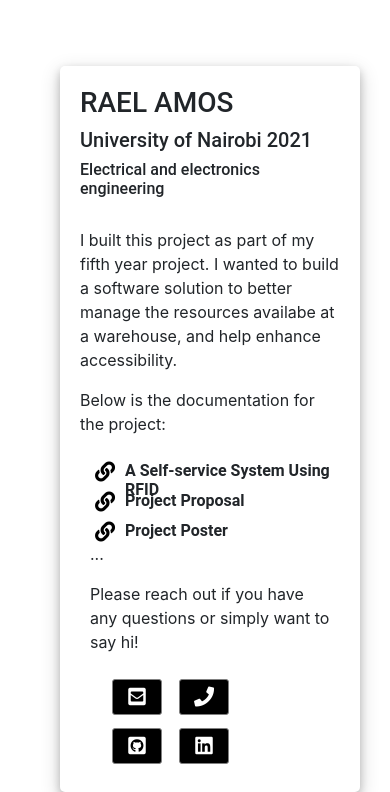
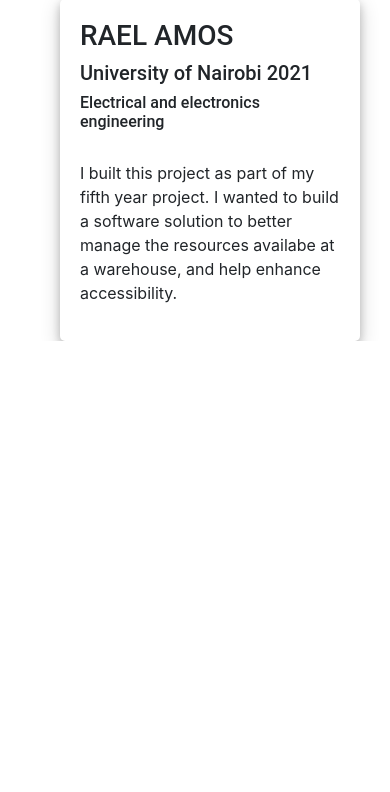
Before and after one commit to arllence/warehouse-management, a Django app: page /about in a window 390 px wide. Shown: the part 1163-1955 px from the top of the page. After the commit the page ends 1504 px from the top, so only its background shows below. Run offline with Django 3.2, Linux system fonts and the light colour scheme; some libraries are stand-ins or nearby versions.

Commit message:
made recommended changes

```diff
--- a/RFID/forms.py
+++ b/RFID/forms.py
@@ -53,7 +53,7 @@ class AddObject(forms.ModelForm):
             "location": "",
         }
 
-        widgets = {'object_id' : TextInput(attrs={'class' : 'form-field', 'placeholder' : ' Object ID'}),
+        widgets = {'object_id' : TextInput(attrs={'class' : 'form-field', 'placeholder' : ' Product ID'}),
                     'name' : TextInput(attrs={'class' : 'form-field', 'placeholder' : ' Name'}),
                     'max_time' : TextInput(attrs={'class' : 'form-field', 'placeholder' : ' Maximum Checkout in days'}),
                     }
@@ -61,7 +61,7 @@ class AddObject(forms.ModelForm):
 
 class GetObject(forms.Form):
     object_id = forms.CharField(max_length=32, label='', required=False,
-    widget=forms.TextInput(attrs={'class': 'form-field', 'placeholder': ' Object ID'})
+    widget=forms.TextInput(attrs={'class': 'form-field', 'placeholder': ' Product ID'})
     )
 
     name = forms.CharField(max_length=60, label='', required=True,
--- a/RFID/static/RFID/login.css
+++ b/RFID/static/RFID/login.css
@@ -11,7 +11,7 @@ h6{
 body {
   margin: 0;
   padding: 0;
-  background: url("/static/RFID/Images/uon.jpg") no-repeat;
+  background: url("/static/RFID/Images/bg1.jpeg") no-repeat;
   background-size: cover;
 }
 
--- a/RFID/templates/RFID/home.html
+++ b/RFID/templates/RFID/home.html
@@ -6,7 +6,7 @@
 {% block title %}Home{% endblock %}
 
 {% block content %}
-  <div class="col-sm-8">
+  <div class="col-sm-8" style="background:transparent !important">
     <div class="search-box">
       {% if message %}
         <h6>{{ message }}</h6>
--- a/workers/templates/student/about.html
+++ b/workers/templates/student/about.html
@@ -19,50 +19,13 @@
           I wanted to build a software solution to better manage the resources
           availabe at a warehouse, and help enhance
           accessibility. </p>
-          <p>Below is the documentation for the project: </p>
+          <!-- <p>Below is the documentation for the project: </p> -->
         </div>
         <div>
-          <div class="media-icon">
-            <div class="fa-icon">
-              <a class="fas fa-link" href="https://drive.google.com/file/d/1dmml0dZB9LXT5lMwiyttxiSU-eonR-mv/view?usp=sharing" target="_blank"></a>
-            </div>
-            <div class="media-information">
-              <h6 style="font-weight: bold">A Self-service System Using RFID</h6>
-            </div>
-          </div>
-          <div class="media-icon">
-            <div class="fa-icon">
-              <a class="fas fa-link" href="https://drive.google.com/file/d/1isigOQsbn94KmuE0_F9zJoqZWs0KxAZr/view?usp=sharing" target="_blank"></a>
-            </div>
-            <div class="media-information">
-              <h6 style="font-weight: bold">Project Proposal</h6>
-            </div>
-          </div>
-          <div class="media-icon">
-            <div class="fa-icon">
-              <a class="fas fa-link" href="https://drive.google.com/file/d/1ld1MfTWFNynK15xh7fff-FsJvxiuhP43/view?usp=sharing" target="_blank"></a>
-            </div>
-            <div class="media-information">
-              <h6 style="font-weight: bold">Project Poster</h6>
-            </div>
-          </div>
+          <!--  -->
         </div>
         <div class="contact-info">
-        <p>...</p>
-          <p>Please reach out if you have any questions or simply want to say hi!</p>
-          <div class="contact-icon">
-            <div class="fa-icon">
-              <a class="fa-envelope-square fa" href="mailto:shahrammusavi86@gmail.com"></a>
-            </div>
-            <div class="fa-icon">
-              <a class="fa-phone fa" href="facetime-audio:14085551234"></a>
-            </div>
-            <div class="fa-icon">
-              <a class="fa-github-square fab" href="https://github.com/AliShahram" target="None"></a>
-            </div>
-            <div class="fa-icon">
-              <a class="fa-linkedin fab" href="https://linkedin.com/in/alishahram" target="None"></a>
-            </div>
+
           </div>
         </div>
       </div>
--- a/workers/templates/student/base.html
+++ b/workers/templates/student/base.html
@@ -29,12 +29,12 @@
       <div class="row header">
         <div class="col-sm-6">
           <div class="header-title">
-            <h1 style="color:white">University of Nairobi</h1>
+            <h1 style="color:white">M-Warehouse Management</h1>
           </div>
         </div>
         <div class="col-sm-6">
           <div class="header-title">
-            <h3 style="color:white">Warehouse Management System</h3>
+            <h3 style="color:white"></h3>
           </div>
         </div>
       </div>
```
Also changed, not shown: RFID/static/RFID/style.css (+8 -0 lines), RFID/templates/RFID/base.html (+14 -6 lines), RFID/templates/RFID/object.html (+4 -4 lines), workers/forms.py (+5 -5 lines), RFID/static/RFID/Images/bg1.jpeg (added), db.sqlite3.
